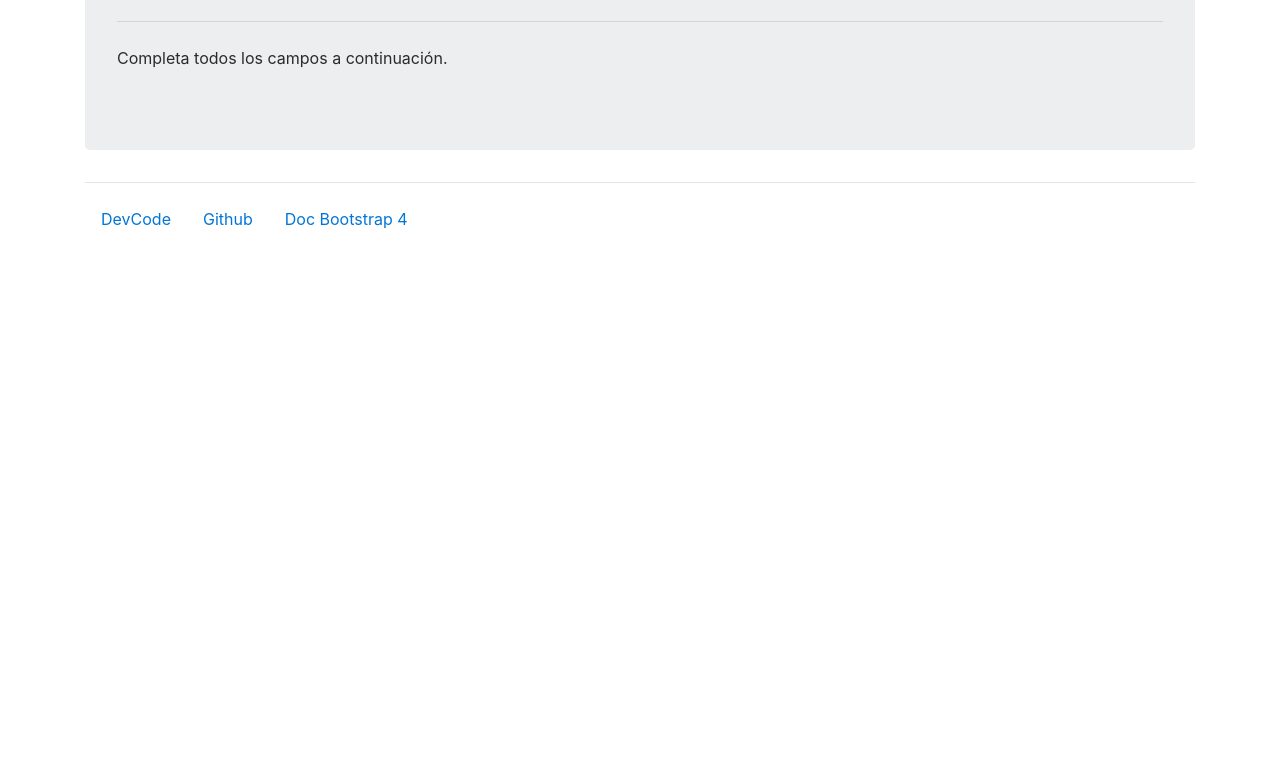
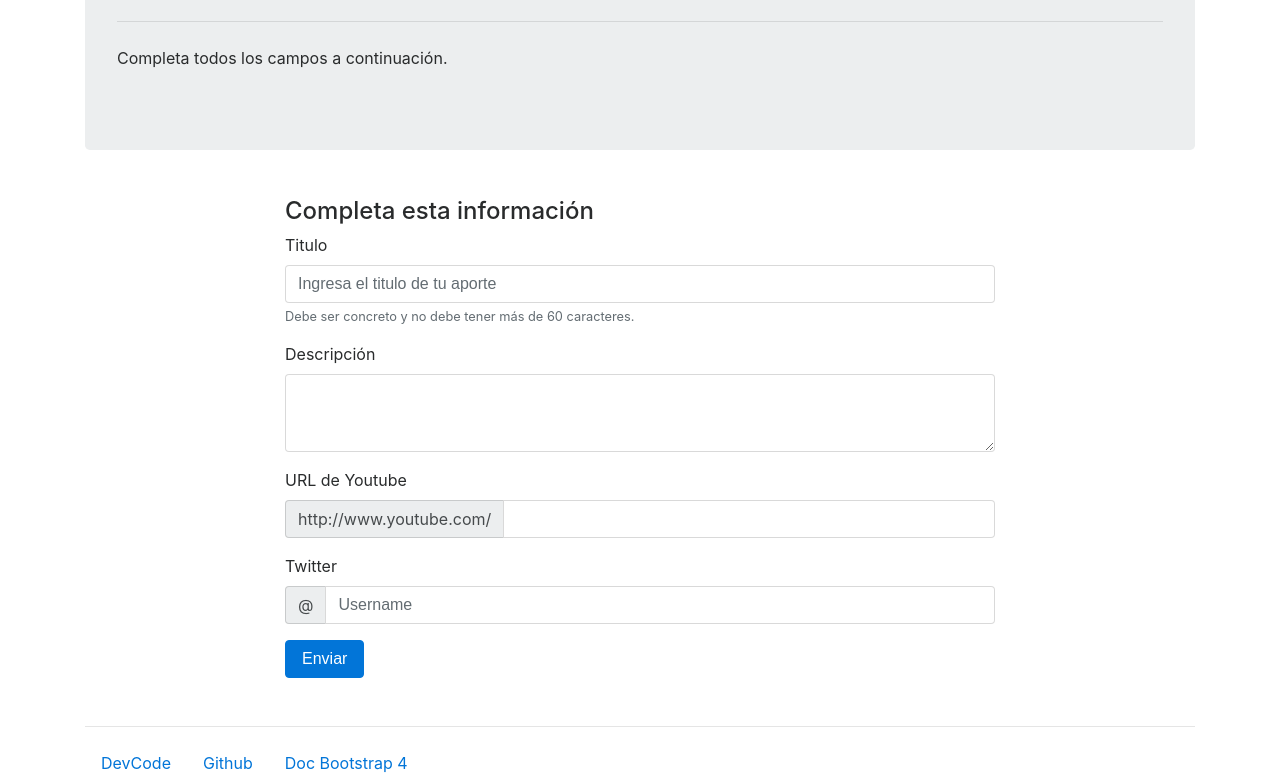
Before and after one commit to DevcodeInc/DevTv-Bootstrap-4, a plain HTML site: page form.html in a window 1280 px wide. Shown: the part 294-1077 px from the top of the page. Before the commit the page ends 800 px from the top, so only its background shows below. Drawn offline with nearby package versions, Linux system fonts and the light colour scheme; a script that the page names is missing.

Commit message:
Clase 19

```diff
--- a/form.html
+++ b/form.html
@@ -19,10 +19,10 @@
 
       <div class="collapse navbar-collapse" id="navbarSupportedContent">
         <ul class="navbar-nav mr-auto">
-          <li class="nav-item active">
+          <li class="nav-item">
             <a class="nav-link" href="#">Inicio <span class="sr-only">(current)</span></a>
           </li>
-          <li class="nav-item">
+          <li class="nav-item active">
             <a class="nav-link" href="#">Colaborar</a>
           </li>
           <li class="nav-item">
@@ -46,6 +46,34 @@
         <hr class="my-4">
         <p>Completa todos los campos a continuación.</p>
       </div>
+
+      <form class="offset-md-2 col-md-8 my-5">
+        <h4>Completa esta información</h4>
+        <div class="form-group">
+          <label for="exampleInputEmail1">Titulo</label>
+          <input type="email" class="form-control" id="exampleInputEmail1" aria-describedby="emailHelp" placeholder="Ingresa el titulo de tu aporte">
+          <small id="emailHelp" class="form-text text-muted">Debe ser concreto y no debe tener más de 60 caracteres.</small>
+        </div>
+        <div class="form-group">
+          <label for="exampleTextarea">Descripción</label>
+          <textarea class="form-control" id="exampleTextarea" rows="3"></textarea>
+        </div>
+        <div class="form-group">
+          <label for="exampleInputEmail1">URL de Youtube</label>
+          <div class="input-group">
+            <span class="input-group-addon" id="basic-addon3">http://www.youtube.com/</span>
+            <input type="text" class="form-control" id="basic-url" aria-describedby="basic-addon3">
+          </div>
+        </div>
+        <div class="form-group">
+          <label for="exampleInputEmail1">Twitter</label>
+          <div class="input-group">
+            <span class="input-group-addon" id="basic-addon1">@</span>
+            <input type="text" class="form-control" placeholder="Username" aria-describedby="basic-addon1">
+          </div>
+        </div>
+        <button type="submit" class="btn btn-primary">Enviar</button>
+      </form>
     </div>
 
     <div class="container">
```
